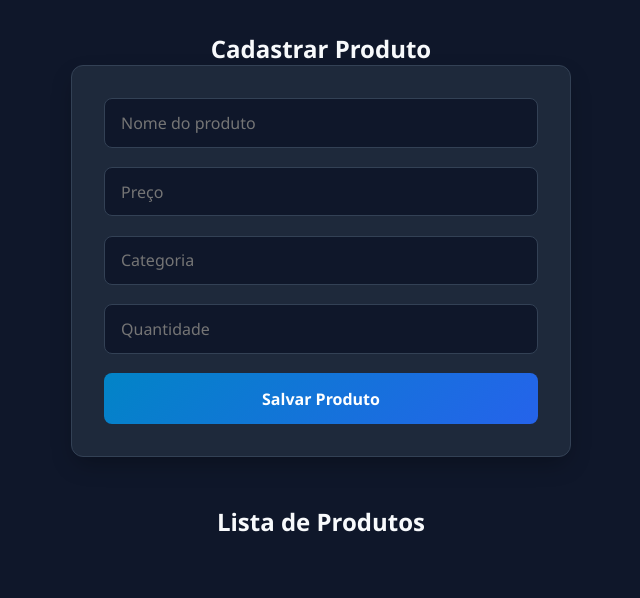
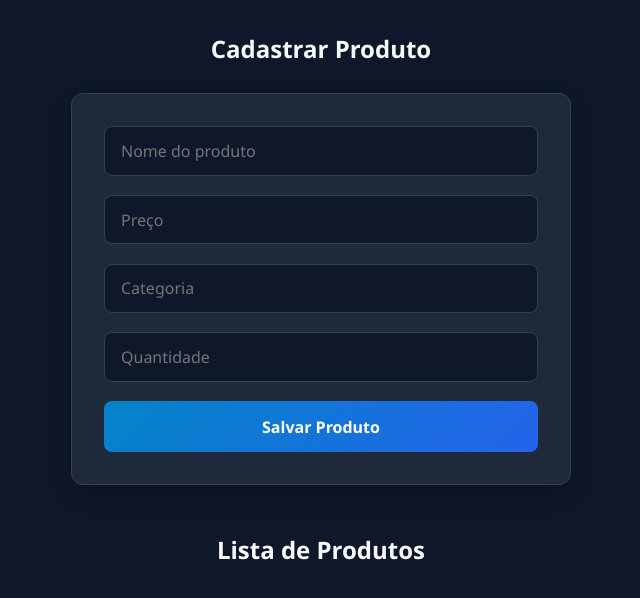
Before and after one commit to Jottahdevjr/Sistema-Almoxarifado, a plain HTML site: page index.html in a window 1280 px wide. Shown: the whole page, without its empty margins (319-959 px from the left). Drawn offline with Linux system fonts and the light colour scheme; no server answers.

Commit message:
atualizando deploy

```diff
--- a/style.css
+++ b/style.css
@@ -139,3 +139,7 @@ body {
   background-color: #ef4444;
   color: #ffffff;
 }
+
+h2{
+  margin-bottom: 28px;
+}
```
